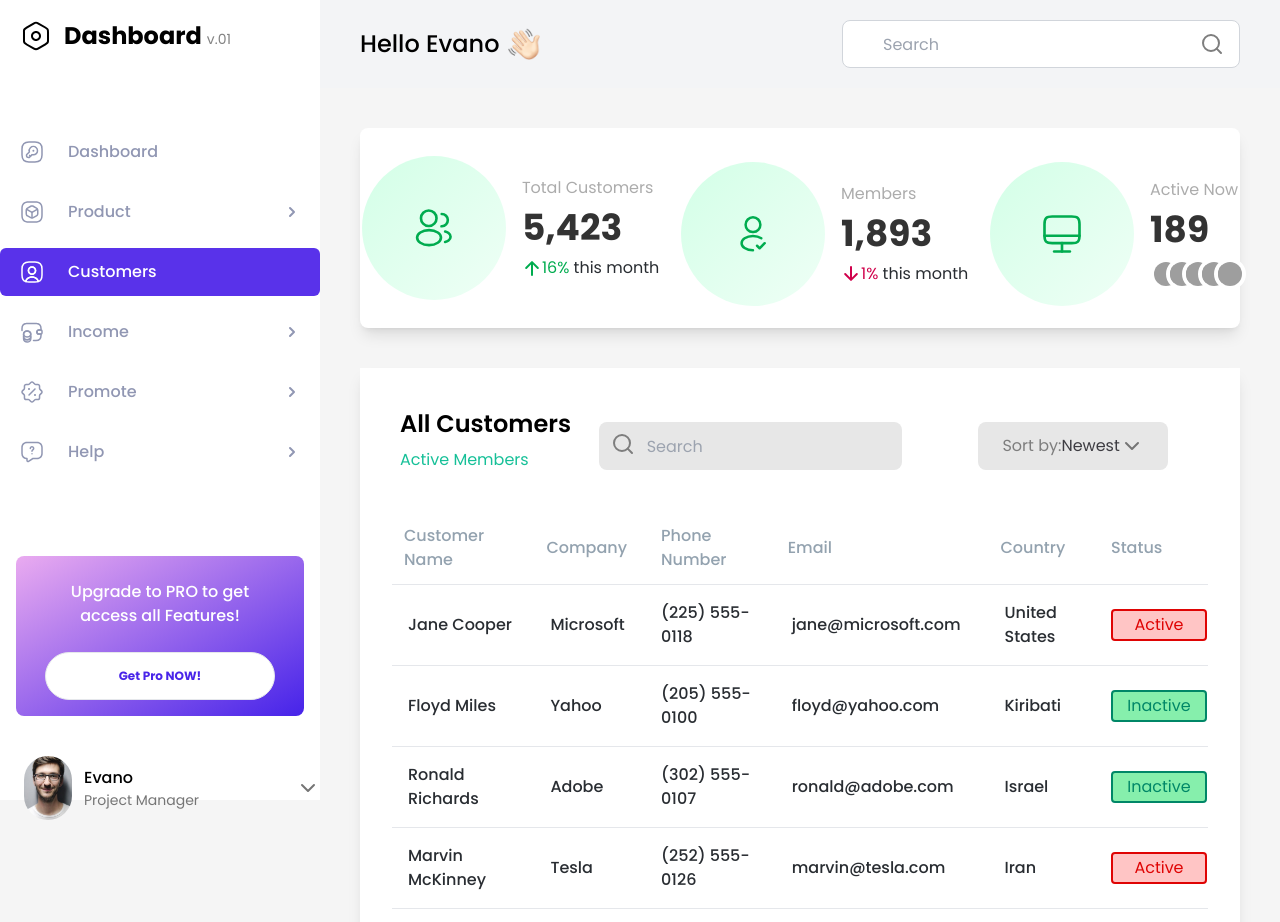
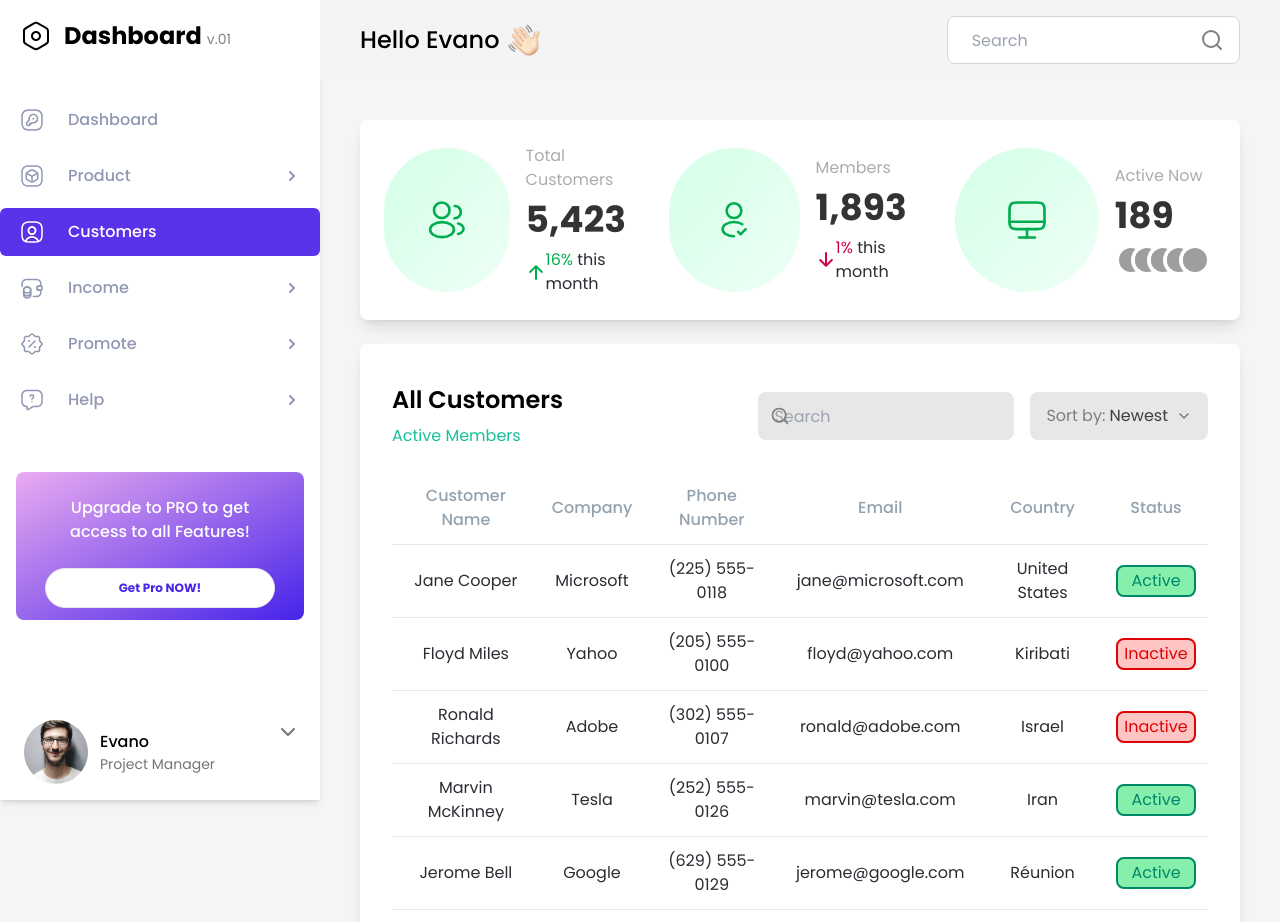
Before and after one commit to olumatty/CRM-DASHBOARD, a React (Vite) app: page / in a window 1280 px wide. Shown: the top 922 px of the page. Built offline with nearby package versions, Linux system fonts and the light colour scheme; grey boxes are pictures that could not be loaded.

Commit message:
Table 4.0

```diff
--- a/src/components/Customer.jsx
+++ b/src/components/Customer.jsx
@@ -2,68 +2,67 @@ import React from "react";
 import Search from "../assets/search 1.svg";
 import Arrow from "../assets/chevron-down 2.svg";
 import { TableData } from "../../data/TableData";
+import LeftArrow from "../assets/leftArrow.svg";
+import RightArrow from "../assets/RightArrow.svg";
+
 const Customer = () => {
   return (
-    <div className="px-6 mt-10">
-      <div className="px-8 lg:h-full py-10 bg-white shadow-lg">
-        <div className="justify-between items-center rounded-lg grid space-y-3 lg:flex ">
-          <div className="px-2">
-            <h2 className="text-2xl font-semibold">All Customers</h2>
+    <div className=" w-[50%] md:w-full px-4 sm:px-6 mt-6">
+      <div className="px-4 md:px-8 py-6 md:py-10 bg-white shadow-lg rounded-lg">
+        {/* Header */}
+        <div className="flex flex-col lg:flex-row justify-between items-center space-y-4 lg:space-y-0">
+          <div>
+            <h2 className="text-xl md:text-2xl font-semibold">All Customers</h2>
             <p className="text-[#16C098] mt-2">Active Members</p>
           </div>
-          <div className="flex items-center ">
-            <div className="relative mt-2 lg:mt-0 flex w-full items-center">
+          <div className="flex flex-col sm:flex-row sm:items-center space-y-3 sm:space-y-0 sm:space-x-4">
+            {/* Search Input */}
+            <div className="relative flex items-center w-full sm:w-64">
               <input
                 type="text"
                 placeholder="Search"
-                className="h-12 w-[80%] px-2 md:px-10  lg:px-12 bg-[#E7E7E7] text-[#B5B7C0] rounded-lg outline-none border-none"
+                className="h-10 sm:h-12 w-full px-4 bg-[#E7E7E7] text-[#B5B7C0] rounded-lg outline-none"
               />
-              <div className="w-8 h-8 top-2.5 absolute hidden lg:block right-65 left-3 items-center">
-                <img src={Search} alt=" " />
+              <div className="absolute left-3 top-1/2 transform -translate-y-1/2 hidden lg:block">
+                <img src={Search} alt="Search" className="w-5 h-5" />
               </div>
             </div>
-            <div className="w-[50%] mr-10 ">
-              <div className="h-12 px-2 bg-[#E7E7E7] text-center items-center justify-center rounded-lg flex ">
-                <p className="flex text-[#7E7E7E]">
-                  Sort by: <span className="text-[#3D3C42]">Newest</span>
-                </p>
-                <div>
-                  <img src={Arrow} alt="" />
-                </div>
-              </div>
+            {/* Sort Dropdown */}
+            <div className="flex items-center bg-[#E7E7E7] h-10 sm:h-12 px-4 rounded-lg cursor-pointer">
+              <p className="text-[#7E7E7E]">Sort by: <span className="text-[#3D3C42]">Newest</span></p>
+              <img src={Arrow} alt="Arrow" className="ml-2 w-4 h-4" />
             </div>
           </div>
         </div>
-        <div>
-          <div className="mt-10 mb-6">
-            <table className="w-full table-auto">
+
+        {/* Table */}
+        <div className="overflow-x-auto mt-6 flex justify-center">
+          <div className="w-2/4 sm:w-full">
+            <table className="w-full table-auto border-collapse text-center">
               <thead>
-                <tr className="border-b text-[#93A2AF] font-medium">
+                <tr className="border-b text-[#93A2AF] font-medium text-sm md:text-base">
                   <td className="px-3 py-3">Customer Name</td>
                   <td className="px-3">Company</td>
-                  <td className="px-4">Phone Number</td>
+                  <td className="px-3">Phone Number</td>
                   <td className="px-3">Email</td>
                   <td className="px-3">Country</td>
-                  <td className="">Status</td>
+                  <td className="px-3">Status</td>
                 </tr>
               </thead>
-              <tbody className="items-center text-[#292D32]">
+              <tbody className="text-[#292D32] text-sm md:text-base">
                 {TableData.map((data) => (
-                  <tr
-                    key={data.id}
-                    className={`space-y-3 items-center border-b`}
-                  >
-                    <td className="py-4 px-4 font-medium">{data.Name}</td>
-                    <td className="py-4 px-4 font-medium ">{data.Company}</td>
-                    <td className="py-4 px-4 font-medium ">{data.Number}</td>
-                    <td className="py-4 px-4 font-medium ">{data.Email}</td>
-                    <td className="py-4 px-4 font-medium ">{data.Country}</td>
-                    <td className="py-4  font- medium">
+                  <tr key={data.id} className="border-b">
+                    <td className="py-3 px-3">{data.Name}</td>
+                    <td className="py-3 px-3">{data.Company}</td>
+                    <td className="py-3 px-3">{data.Number}</td>
+                    <td className="py-3 px-3">{data.Email}</td>
+                    <td className="py-3 px-3">{data.Country}</td>
+                    <td className="py-3 px-3">
                       <button
-                        className={`w-24 h-8 text-center border-solid border-2 rounded
-                          ${data.Status && data.Status.toLowerCase() === "active" ? "border-[#DF0404] text-[#DF0404] bg-[#FFC5C5]" :
-                          data.Status && data.Status.toLowerCase() === "inactive" ? "border-[#008767] text-[#008767] bg-green-300" : ""
-                          }`}>
+                        className={`w-20 h-8 text-center border-2 rounded-lg
+                          ${data.Status.toLowerCase() === "inactive" ? "border-[#DF0404] text-[#DF0404] bg-[#FFC5C5]" : ""}
+                          ${data.Status.toLowerCase() === "active" ? "border-[#008767] text-[#008767] bg-green-300" : ""}`}
+                      >
                         {data.Status}
                       </button>
                     </td>
@@ -73,6 +72,27 @@ const Customer = () => {
             </table>
           </div>
         </div>
+
+        {/* Pagination */}
+        <div className="flex flex-col sm:flex-row justify-between items-center mt-6">
+          <div className="text-[#B5B7C0] text-sm md:text-base">Showing data 1 to 8 of 256k entries</div>
+          <div className="flex items-center space-x-2 mt-4 sm:mt-0">
+            <button className="w-8 h-8 flex items-center justify-center bg-[#EEEEEE] border rounded-lg">
+              <img src={LeftArrow} alt="Previous" className="w-4 h-4" />
+            </button>
+            {[1, 2, 3, 4, "...", 40].map((num, index) => (
+              <button
+                key={index}
+                className={`w-8 h-8 flex items-center justify-center border rounded-lg ${num === 1 ? "bg-[#5932EA] text-white" : "bg-[#EEEEEE] text-[#404B52]"}`}
+              >
+                {num}
+              </button>
+            ))}
+            <button className="w-8 h-8 flex items-center justify-center bg-[#EEEEEE] border rounded-lg">
+              <img src={RightArrow} alt="Next" className="w-4 h-4" />
+            </button>
+          </div>
+        </div>
       </div>
     </div>
   );
--- a/src/components/Header.jsx
+++ b/src/components/Header.jsx
@@ -4,25 +4,29 @@ import Search from "../assets/search 1.svg";
 
 const Header = () => {
   return (
-    <div className="py-5 px-10  bg-gray-100">
-      <div className="flex flex-col lg:flex-row justify-between items-center">
+    <div className="w-[50%] md:w-full py-4 px-4 sm:px-6 md:px-8 lg:px-10 bg-gray-100 ">
+      <div className="flex flex-col sm:flex-row items-center md:justify-between gap-4">
+
         {/* Left Section */}
         <div className="flex items-center">
-          <h1 className="text-2xl font-medium">Hello Evano</h1>
-          <img src={hand} alt="wave" className="w-8 h-8 ml-2" />
+          <h1 className="text-lg sm:text-xl md:text-2xl font-medium">
+            Hello Evano
+          </h1>
+          <img src={hand} alt="wave" className="w-5 sm:w-6 md:w-8 h-5 sm:h-6 md:h-8 ml-2" />
         </div>
 
-        {/* Right Section */}
-        <div className="relative mt-4 lg:mt-0 flex items-center w-full lg:w-auto max-w-lg">
+        {/* Right Section (Search Bar) */}
+        <div className="relative w-full sm:w-2/3 md:w-1/2 lg:w-1/3 max-w-lg">
           <input
             type="text"
             placeholder="Search"
-            className="h-12 w-full px-4 lg:px-10 border border-gray-300 rounded-lg outline-none"
+            className="h-10 sm:h-12 w-full px-3 sm:px-4 md:px-6 border border-gray-300 rounded-lg outline-none"
           />
           <div className="absolute inset-y-0 right-4 flex items-center">
-            <img src={Search} alt="Search Icon" className="w-6 h-6" />
+            <img src={Search} alt="Search Icon" className="w-5 sm:w-6 h-5 sm:h-6" />
           </div>
         </div>
+
       </div>
     </div>
   );
--- a/src/components/Overview.jsx
+++ b/src/components/Overview.jsx
@@ -7,48 +7,45 @@ import Active from "../assets/Active.svg";
 
 const Overview = () => {
   return (
-    <div className="px-6 mt-6">
-      <div className="lg:h-[200px] py-10 bg-white rounded-lg grid space-y-3 lg:flex justify-around items-center shadow-lg">
-        <div className="flex items-center space-x-4 ">
-          <div className="h-32 lg:h-36 w-32 lg:w-36 bg-gradient-to-br from-[#D3FFE7] to-[#EFFFF6] rounded-full flex items-center justify-center ">
-            <img src={Customer} alt="" />
+    <div className="px-4 md:px-6 mt-6 w-[50%] md:w-full">
+      <div className="bg-white rounded-lg shadow-lg p-6 grid gap-6 sm:grid-cols-1 md:grid-cols-2 lg:grid-cols-3">
+        {/* Total Customers */}
+        <div className="flex items-center space-x-4">
+          <div className="h-24 w-24 md:h-32 md:w-32 lg:h-36 lg:w-36 bg-gradient-to-br from-[#D3FFE7] to-[#EFFFF6] rounded-full flex items-center justify-center">
+            <img src={Customer} alt="Total Customers" />
           </div>
           <div>
-            <h3 className="text-[#ACACAC]">Total Customers</h3>
-            <h1 className="text-4xl mt-2 text-[#333333] font-bold">5,423</h1>
-            <div className="flex mt-2 ">
-              <img src={Arrow} alt="" />
-              <p className="text-[#00AC4F]">
+            <h3 className="text-[#ACACAC] text-sm md:text-base">Total Customers</h3>
+            <h1 className="text-2xl md:text-3xl lg:text-4xl font-bold text-[#333333] mt-2">5,423</h1>
+            <div className="flex mt-2 items-center">
+              <img src={Arrow} alt="Arrow" />
+              <p className="text-[#00AC4F] text-sm md:text-base">
                 16% <span className="text-[#292D32]">this month</span>
               </p>
             </div>
           </div>
-          <div className="border-r-2">
-            <span></span>
-          </div>
         </div>
 
-        <div className="flex items-center space-x-4 ">
-          <div className="h-32 lg:h-36 w-32 lg:w-36 bg-gradient-to-br from-[#D3FFE7] to-[#EFFFF6] rounded-full flex items-center justify-center ">
-            <img src={Members} alt="" />
+        {/* Members */}
+        <div className="flex items-center space-x-4">
+          <div className="h-24 w-24 md:h-32 md:w-32 lg:h-36 lg:w-36 bg-gradient-to-br from-[#D3FFE7] to-[#EFFFF6] rounded-full flex items-center justify-center">
+            <img src={Members} alt="Members" />
           </div>
           <div>
-            <h3 className="text-[#ACACAC]">Members</h3>
-            <h1 className="text-4xl mt-2 text-[#333333] font-bold">1,893</h1>
-            <div className="flex mt-2 items-center ">
-              <img src={Arrow_red} alt="" />
-              <p className="text-[#D0004B]">
+            <h3 className="text-[#ACACAC] text-sm md:text-base">Members</h3>
+            <h1 className="text-2xl md:text-3xl lg:text-4xl font-bold text-[#333333] mt-2">1,893</h1>
+            <div className="flex mt-2 items-center">
+              <img src={Arrow_red} alt="Arrow Red" />
+              <p className="text-[#D0004B] text-sm md:text-base">
                 1% <span className="text-[#292D32]">this month</span>
               </p>
             </div>
           </div>
-          <div className="border-r-2">
-            <span></span>
-          </div>
         </div>
 
+        {/* Active Now */}
         <div className="flex items-center space-x-4 ">
-          <div className="h-32 lg:h-36 w-32 lg:w-36 bg-gradient-to-br from-[#D3FFE7] to-[#EFFFF6] rounded-full flex items-center justify-center ">
+          <div className="h-24 w-24 md:h-32 md:w-32 lg:h-36 lg:w-36 bg-gradient-to-br from-[#D3FFE7] to-[#EFFFF6] rounded-full flex items-center justify-center">
             <img src={Active} alt="" />
           </div>
           <div>
--- a/src/components/Sidebar.jsx
+++ b/src/components/Sidebar.jsx
@@ -8,27 +8,28 @@ const Sidebar = () => {
   const [activeIndex, setActiveIndex] = useState(2);
 
   return (
-  <div className="">
-{/* Logo Section */}
-      <div className="flex items-center justify-center lg:justify-start gap-3 py-5 px-5">
-        <img src={logo} alt="Logo" className="w-8 h-8" />
-        <h1 className="text-2xl font-bold hidden lg:block">
-          Dashboard{" "}
-          <span className="font-normal text-sm text-[#838383]">v.01</span>
-        </h1>
+    <div className= "w-16 md:w-64 lg:w-80 h-full bg-white fixed left-0 top-0 transition-all duration-300 ease-in-out shadow-md">
+
+      {/* Logo & Toggle Section */}
+      <div className="flex items-center justify-between py-5 px-5">
+        <div className="flex items-center gap-3">
+          <img src={logo} alt="Logo" className="w-8 h-8" />
+          <h1 className="md:text-xl lg:text-2xl font-bold hidden md:block">
+            Dashboard <span className="font-normal text-sm text-[#838383]">v.01</span>
+          </h1>
+        </div>
+
       </div>
 
       {/* Navigation */}
-      <ul className="mt-14 space-y-3">
+      <ul className="mt-6 space-y-2">
         {Data.map((item, id) => {
           const isActive = activeIndex === id;
           return (
             <li
               key={id}
               className={`font-medium text-[#9197B3] ${
-                isActive
-                  ? "bg-[#5932EA] text-white w-full h-12 rounded-md"
-                  : ""
+                isActive ? "bg-[#5932EA] text-white rounded-md" : ""
               }`}
               onClick={() => setActiveIndex(id)}
             >
@@ -36,7 +37,7 @@ const Sidebar = () => {
                 <div className="flex gap-6">
                   <img src={item.icon} alt={item.title} />
                   <span
-                    className={`transition-all hidden lg:block ${
+                    className={`transition-all hidden md:block ${
                       isActive ? "text-white" : "text-[#9197B3]"
                     }`}
                   >
@@ -49,32 +50,33 @@ const Sidebar = () => {
           );
         })}
       </ul>
-      {/* Upgrade Section (Hidden on smaller screens) */}
-      <div className="mt-20 mx-auto hidden lg:block">
-        <div className="h-40 w-[90%] mx-auto bg-gradient-to-br from-[#EAABF0] to-[#4623e9] rounded-lg text-center">
+
+      {/* Upgrade Section */}
+      <div className="mt-12 mx-auto hidden lg:block">
+        <div className="h-38 w-[90%] mx-auto bg-gradient-to-br from-[#EAABF0] to-[#4623e9] rounded-lg text-center">
           <p className="py-6 text-white font-medium">
-            Upgrade to PRO to get<br /> access all Features!
+            Upgrade to PRO to get <br /> access to all Features!
           </p>
-          <button className="w-[80%] h-12 text-center bg-white border rounded-full text-[#4925E9] font-bold text-[12px]">
+          <button className="w-[80%] h-10 text-center bg-white border rounded-full mb-3 text-[#4925E9] font-bold text-[12px]">
             Get Pro NOW!
           </button>
         </div>
       </div>
 
       {/* Profile Section */}
-      <div className="flex w-full absolute justify-center lg:justify-between mt-10">
-        <div className="flex gap-3 items-center lg:ml-6 lg:flex ">
+      <div className="flex w-full absolute bottom-4 justify-center lg:justify-between">
+        <div className="flex gap-3 items-center lg:ml-6">
           <img
             src={profile}
             alt="Profile"
-            className=" w-12 h-12 lg:w-18 lg:h-16 object-cover rounded-full"
+            className="w-12 h-12 md:w-14 md:h-14 lg:w-16 lg:h-16 object-cover rounded-full"
           />
-          <div className="hidden lg:block">
+          <div className="hidden md:block">
             <h3 className="font-medium">Evano</h3>
             <p className="text-[#757575] text-sm">Project Manager</p>
           </div>
         </div>
-        <img src={right_Arrow} alt="Arrow" className="w-6 h-6 lg:w-auto lg:h-auto hidden lg:block" />
+        <img src={right_Arrow} alt="Arrow" className="w-6 h-6 hidden lg:block mr-5" />
       </div>
     </div>
   );
--- a/src/pages/Dashboard.jsx
+++ b/src/pages/Dashboard.jsx
@@ -8,13 +8,13 @@ const Home = () => {
   return (
     <div className="flex h-screen">
       {/* Sidebar */}
-      <div className="w-16 md:w-80 h-full bg-white fixed left-0 top-0 transition-all duration-300 ease-in-out">
+      <div className="h-full bg-white fixed left-0 top-0 transition-all duration-300 ease-in-out">
         <Sidebar />
       </div>
 
       {/* Main Content */}
       <div className="flex-1 ml-16 md:ml-80">
-        <div className="sticky top-0 z-10">
+        <div className="sticky">
           <Header />
         </div>
 
```
Also changed, not shown: src/assets/RightArrow.svg (added), src/assets/leftArrow.svg (added).
